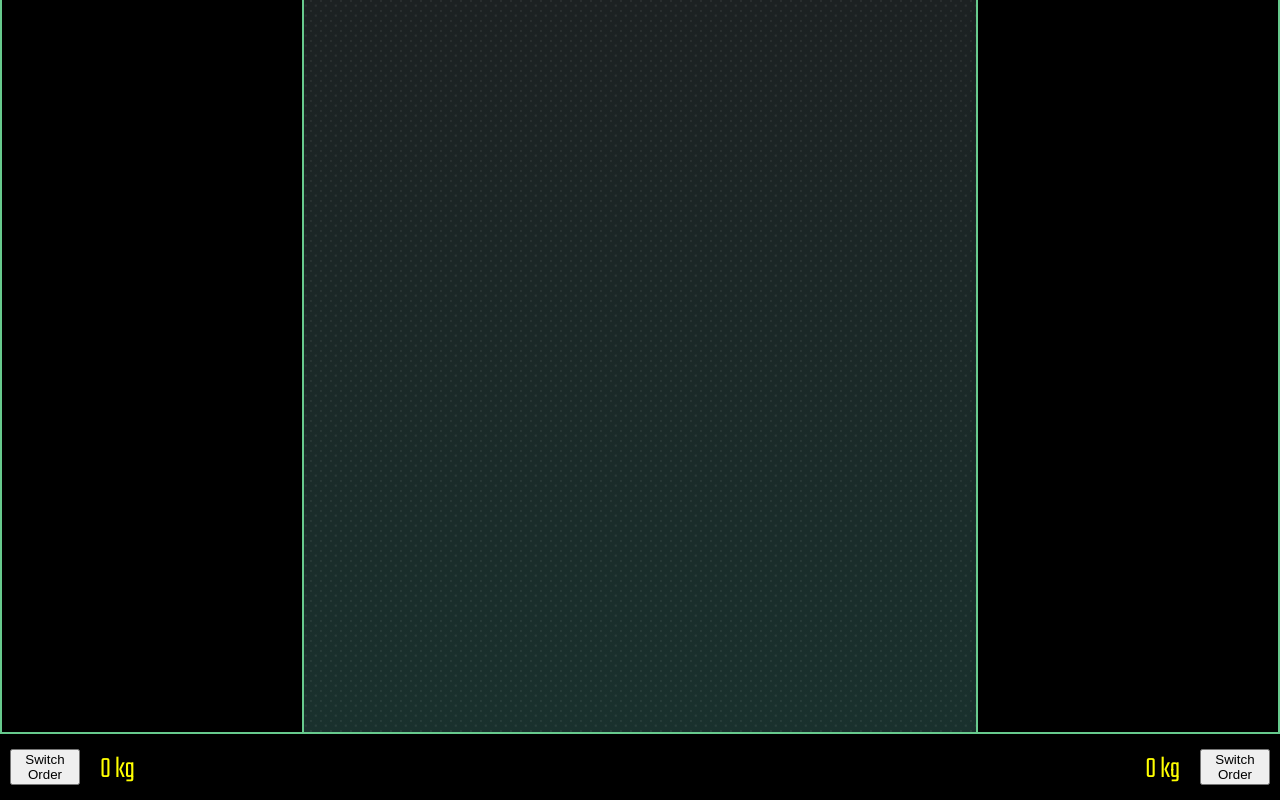
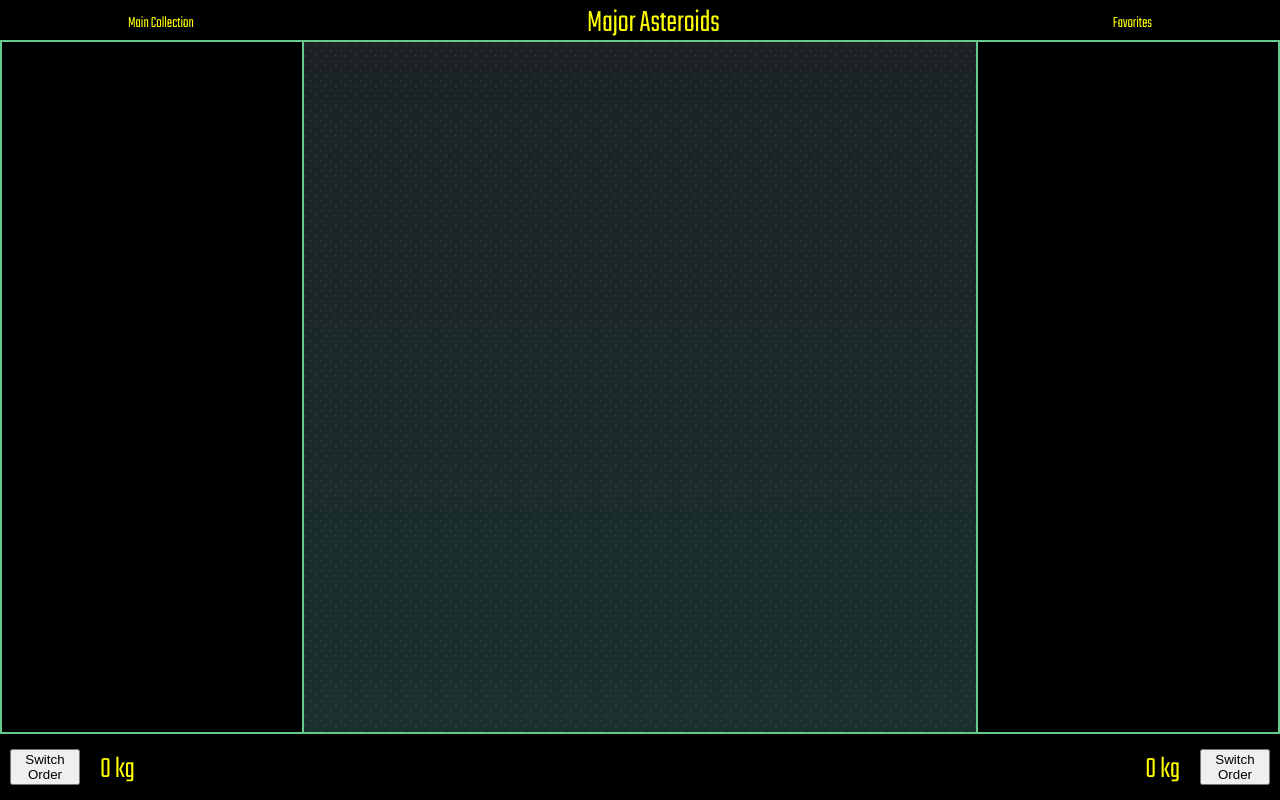
Before and after one commit to klope3/jsWebsiteProject, a plain HTML site: page index.html in a window 1280 px wide. Drawn offline with Linux system fonts and the light colour scheme; no server answers.

Commit message:
Add top banner

```diff
--- a/index.html
+++ b/index.html
@@ -13,6 +13,13 @@
 <body>
     <div class="bg-gradient"></div>
     <div class="bg-tile"></div>
+    <div class="banner">
+        <div class="banner-content">
+            <div>Main Collection</div>
+            <div class="banner-title">Major Asteroids</div>
+            <div>Favorites</div>
+        </div>
+    </div>
     <div class="list-container">
         <div class="item-list-scrollview">
             <div class="item-list" id="collection-main"></div>
--- a/styles.css
+++ b/styles.css
@@ -31,6 +31,29 @@ body {
     position: fixed;
 }
 
+.banner {
+    position: fixed;
+    left: 0;
+    right: 0;
+    height: 40px;
+    color: yellow;
+    z-index: 100;
+    background: black;
+    border-bottom: 2px solid var(--gradient1-brighter);
+}
+
+.banner-content {
+    display: flex;
+    justify-content: space-between;
+    align-items: center;
+    width: 80%;
+    margin: auto;
+}
+
+.banner-title {
+    font-size: 2rem;
+}
+
 .item-list-scrollview {
     background: black;
     position: relative;
@@ -38,6 +61,7 @@ body {
     border-right: 2px solid var(--gradient1-brighter);
     border-left: 2px solid var(--gradient1-brighter);
     padding-bottom: 60px;
+    padding-top: 30px;
 }
 
 .item-list {
```
